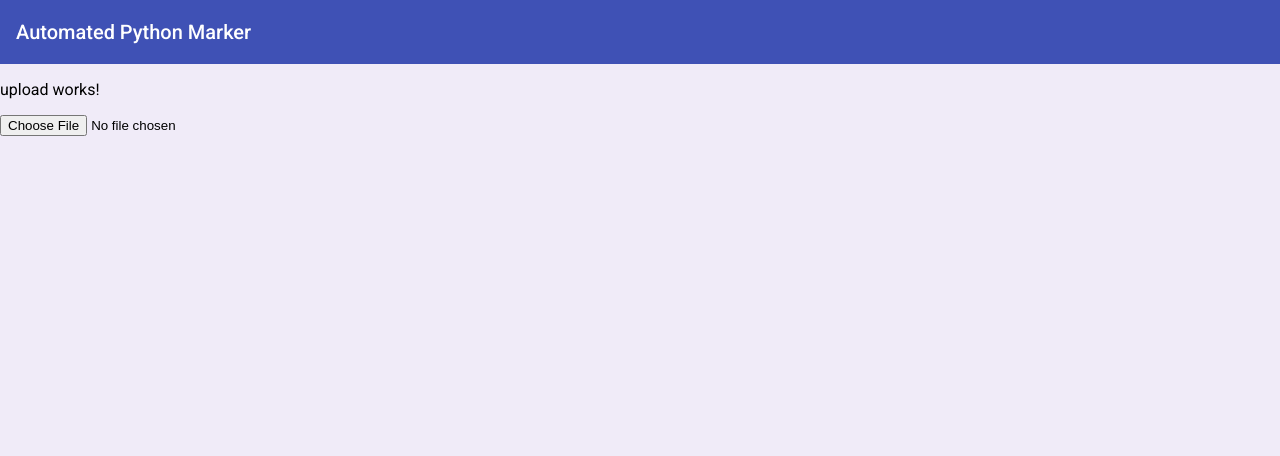
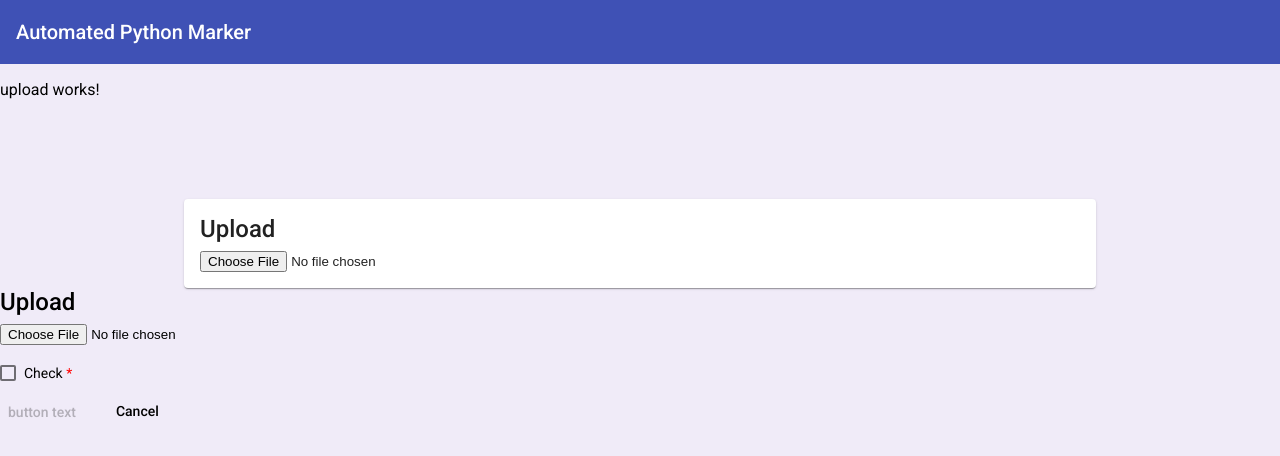
Before and after one commit to EMHodges/markerWebsite, an Angular app: page /upload in a window 1280 px wide. Shown: the top 456 px of the page. Built offline with nearby package versions, Linux system fonts and the light colour scheme.

Commit message:
upload working

```diff
--- a/src/app/upload/upload.component.html
+++ b/src/app/upload/upload.component.html
@@ -1,2 +1,28 @@
 <p>upload works!</p>
-<input type="file" class="file-input" (change)="onFileSelected($event)" #fileUpload>
+
+<div class="main">
+    <mat-card class="example-card">
+        <mat-card-title>Upload</mat-card-title>
+                <mat-card-content>
+                    <input type="file" class="file-input" (change)="onFileSelected($event)" #fileUpload>
+                </mat-card-content>
+    </mat-card>
+</div>
+
+<form (ngSubmit)="f.form.valid && onSubmit()" #f="ngForm" novalidate>
+    <mat-card-content>
+        <mat-card-title>Upload</mat-card-title>
+            <mat-card-content>
+                <input type="file" class="file-input" (change)="handleFileInput($event)" #fileUpload>
+            </mat-card-content>
+
+        <mat-checkbox for="acceptTerms" name="acceptTerms" id="acceptTerms" class="form-check-input" [(ngModel)]="model.acceptTerms" #acceptTerms="ngModel" [ngClass]="{ 'is-invalid': f.submitted && acceptTerms.invalid }" required>
+            Check <span *ngIf="f.controls['acceptTerms']?.invalid" class="invalid">*</span></mat-checkbox>
+
+    <mat-card-actions>
+        <button mat-button type="submit" [disabled]="f.invalid">
+            <span [matTooltip]="f.invalid ? 'Accept condition to continue' : ''">button text</span></button>
+        <button mat-button type="reset">Cancel</button>
+    </mat-card-actions>
+</mat-card-content>
+</form>
--- a/src/app/upload/upload.component.ts
+++ b/src/app/upload/upload.component.ts
@@ -8,24 +8,29 @@ import { Component, OnInit } from '@angular/core';
 export class UploadComponent {
 
   private GOOGLE_UPLOAD_FILE_SCRIPT = "https://script.google.com/macros/s/AKfycbypUcqv65Q36I2S2_syaGYbrvpr3FWugpgN4o4SX-OlFEPPDus7Sf3tLgWISoeoZQ8YIw/exec";
+  model: any = {};
+  private file: File | null = null;
 
   constructor() { }
 
-  onFileSelected(event: any) {
+  onFileSelected($f: any) {}
 
-    const file:File = event.target.files[0];
+  handleFileInput(event: any) {
+    this.file = event.target.files[0];
+  }
 
-    if (file) {
-        let fileName = file.name;
+  onSubmit() {
+    if (this.file) {
+        let fileName = this.file?.name;
 
         const fr = new FileReader();
-        fr.readAsArrayBuffer(file);
+        fr.readAsArrayBuffer(this.file);
         fr.onload = f => {
 
           const url = this.GOOGLE_UPLOAD_FILE_SCRIPT;
 
-          if (f.target?.result && (typeof f.target?.result != 'string')) {
-            const qs = new URLSearchParams({filename: fileName || file.name, mimeType: file.type});
+          if (f.target?.result && (typeof f.target?.result != 'string') && this.file) {
+            const qs = new URLSearchParams({filename: fileName || this.file.name, mimeType: this.file.type});
             fetch(`${url}?${qs}`, {method: "POST", body: JSON.stringify([...new Int8Array(f.target?.result)])})
             .then(res => res.json())
             .then(e => console.log(e))
```
